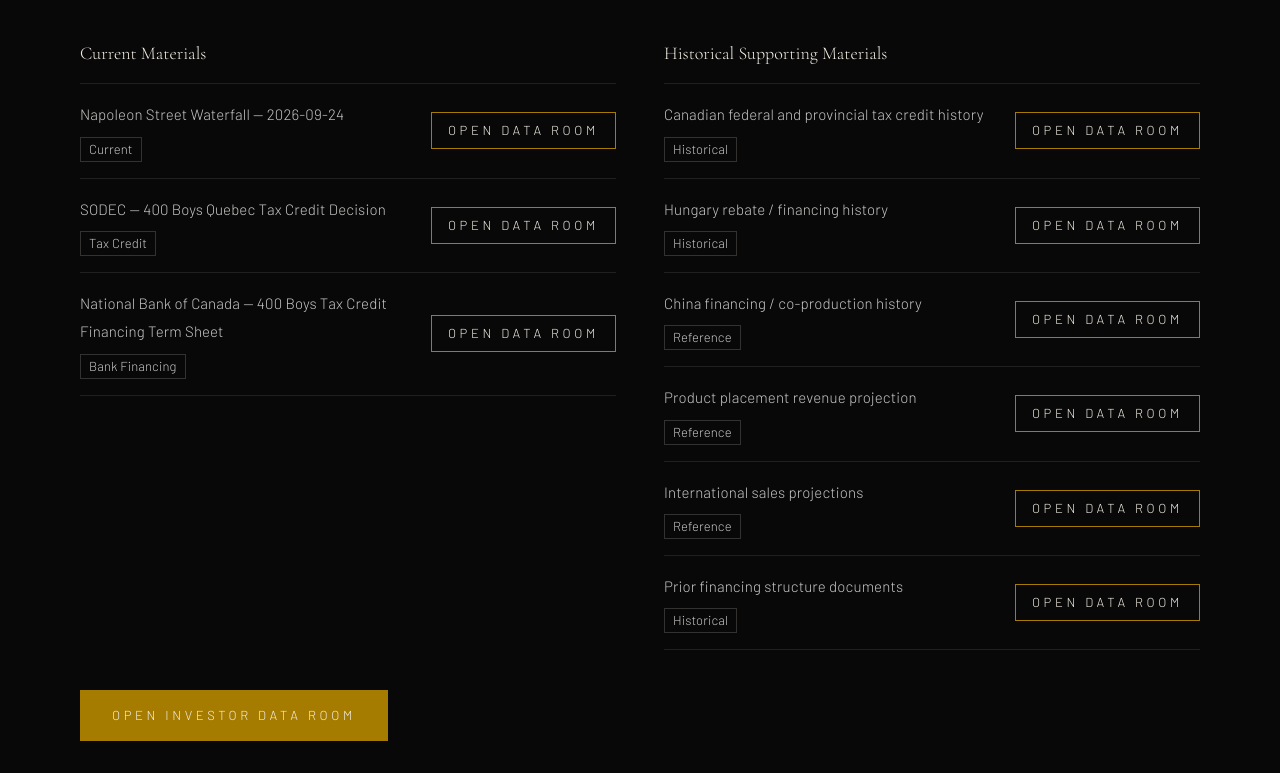
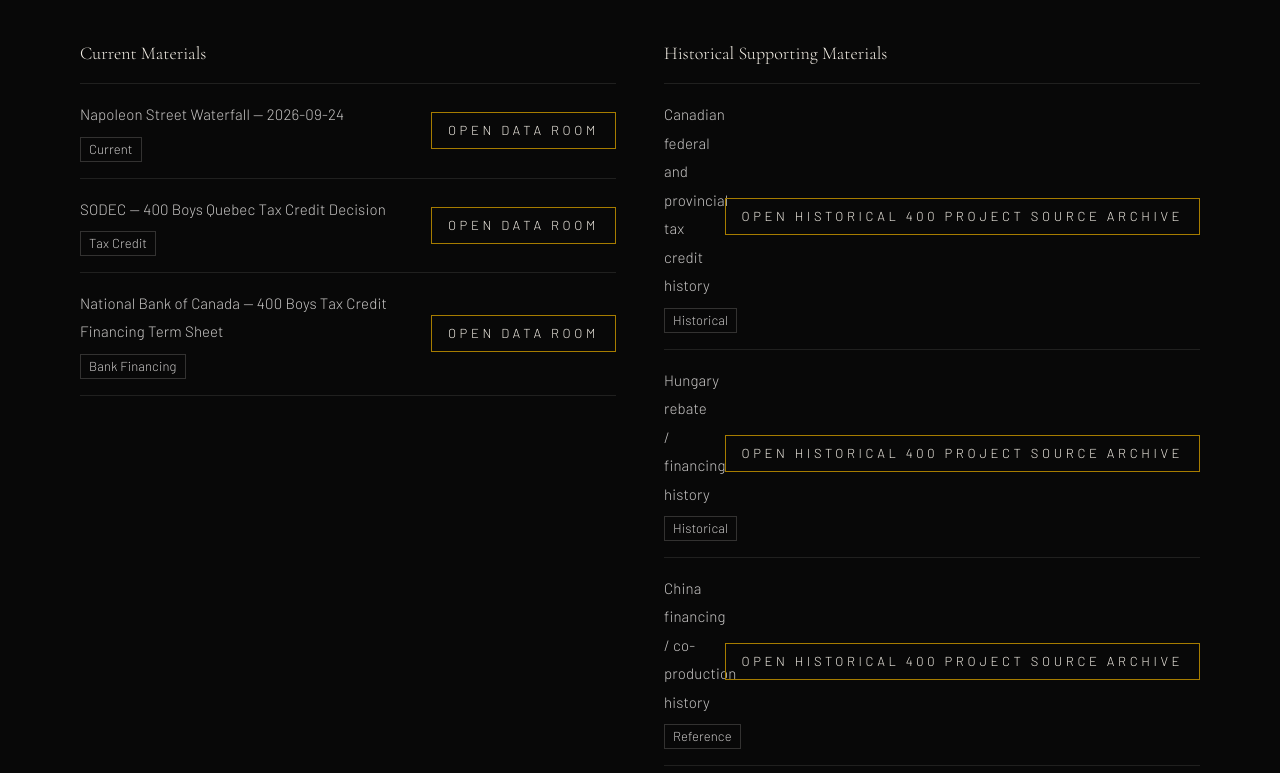
Before and after one commit to danielarmonstanford/SE-Film-Slate, a React (Vite) app: page /project/400xy in a window 1280 px wide. Shown: the part 2787-3560 px from the top of the page. Built offline with nearby package versions, Linux system fonts and the light colour scheme.

Commit message:
Add 400XY historical source archive

```diff
--- a/src/pages/ProjectDetail.tsx
+++ b/src/pages/ProjectDetail.tsx
@@ -129,6 +129,7 @@ const ProjectDetail: React.FC = () => {
   const investorPackUrl = project.dataRoomUrl;
   const isNapoleonStreet = slug === '400xy';
   const financingDataRoomUrl = project.taxCreditDocumentsUrl;
+  const historicalSourceArchiveUrl = 'https://drive.google.com/drive/folders/15vOymgjiuI-By3ESevht6q_7YVifF0A3';
   const napoleonStreetDocuments = {
     current: [
       { title: 'Napoleon Street Waterfall — 2026-09-24', status: 'Current' },
@@ -615,25 +616,25 @@ const ProjectDetail: React.FC = () => {
 
             <div className="grid grid-cols-1 lg:grid-cols-2 gap-8 lg:gap-12">
               {[
-                ['Current Materials', napoleonStreetDocuments.current],
-                ['Historical Supporting Materials', napoleonStreetDocuments.historical],
-              ].map(([group, documents]) => (
-                <div key={group as string}>
-                  <h3 className="text-lg text-[var(--text)] mb-4">{group as string}</h3>
+                { title: 'Current Materials', documents: napoleonStreetDocuments.current, url: financingDataRoomUrl, action: 'Open Data Room' },
+                { title: 'Historical Supporting Materials', documents: napoleonStreetDocuments.historical, url: historicalSourceArchiveUrl, action: 'Open Historical 400 Project Source Archive' },
+              ].map((group) => (
+                <div key={group.title}>
+                  <h3 className="text-lg text-[var(--text)] mb-4">{group.title}</h3>
                   <div className="border-t border-[var(--border)]">
-                    {(documents as { title: string; status: string }[]).map((document) => (
+                    {group.documents.map((document) => (
                       <div key={document.title} className="py-4 border-b border-[var(--border)] flex flex-col sm:flex-row sm:items-center gap-3 sm:gap-5">
                         <div className="min-w-0 flex-1">
                           <p className="text-sm text-[var(--text)] leading-snug">{document.title}</p>
                           <span className="inline-block mt-2 border border-[var(--border-2)] px-2 py-0.5 text-[10px] text-[var(--text-72)]">{document.status}</span>
                         </div>
                         <a
-                          href={financingDataRoomUrl}
+                          href={group.url}
                           target="_blank"
                           rel="noopener noreferrer"
                           className="btn-text text-[10px] text-[var(--bronze)] border border-[var(--bronze)] px-4 py-2 hover:bg-[var(--bronze)] hover:text-[var(--black)] transition-colors shrink-0 text-center"
                         >
-                          Open Data Room
+                          {group.action}
                         </a>
                       </div>
                     ))}
```
